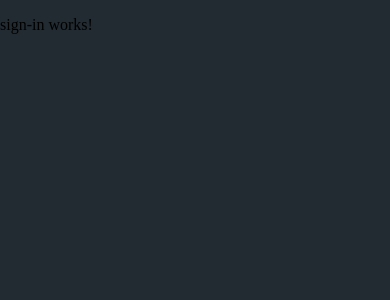
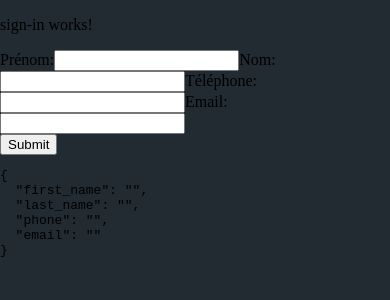
Before and after one commit to marth154/MovieSearch, an Angular app: page /sign-in in a window 390 px wide. Shown: the top 300 px of the page. Built offline with nearby package versions, Linux system fonts and the light colour scheme.

Commit message:
add first, last name, phone and email validator

```diff
--- a/src/app/app.module.ts
+++ b/src/app/app.module.ts
@@ -17,6 +17,7 @@ import { MapGenrePipe } from './pipes/map-genre.pipe';
 import { BrowserAnimationsModule } from '@angular/platform-browser/animations';
 import { SignInComponent } from './sign-in/sign-in.component';
 import { AffichageRechercheComponent } from './affichage-recherche/affichage-recherche.component';
+import { ReactiveFormsModule } from '@angular/forms';
 
 @NgModule({
   declarations: [
@@ -38,7 +39,8 @@ import { AffichageRechercheComponent } from './affichage-recherche/affichage-rec
     BrowserModule,
     HttpClientModule,
     AppRoutingModule,
-    BrowserAnimationsModule
+    BrowserAnimationsModule,
+    ReactiveFormsModule
   ],
   providers: [],
   bootstrap: [AffichageRechercheComponent]
--- a/src/app/sign-in/sign-in.component.html
+++ b/src/app/sign-in/sign-in.component.html
@@ -1 +1,30 @@
 <p>sign-in works!</p>
+
+<form [formGroup]="registerForm">
+  <div class="form-group">
+    <label for="first_name">Prénom:</label>
+    <input type="text" class="form-control" formControlName="first_name">
+    <div class="alert alert-danger" *ngIf="first_name.touched && first_name.errors?.required">Le prénom est requis</div>
+
+    <label for="last_name">Nom:</label>
+    <input type="text" class="form-control" formControlName="last_name">
+    <div class="alert alert-danger" *ngIf="last_name.touched && last_name.errors?.required">Le nom est requis</div>
+
+    <label for="phone">Téléphone:</label>
+    <input type="text" class="form-control" formControlName="phone">
+    <div class="alert alert-danger" *ngIf="phone.touched && phone.errors?.required">Le téléphone est requis</div>
+    <div class="alert alert-danger" *ngIf="phone.touched && phone.errors?.isANumber">Le numéro de téléphone doit être un nombre</div>
+    <div class="alert alert-danger" *ngIf="phone.touched && phone.errors?.cannotContainSpaces">Le numéro de téléphone ne doit pas contenir d'espace</div>
+    <div class="alert alert-danger" *ngIf="phone.touched && phone.errors?.startWithNumberZero">Le numéro de téléphone doit commencer par '0'</div>
+    <div class="alert alert-danger" *ngIf="phone.touched && phone.errors?.minlength || phone.errors?.maxlength">Le
+      numéro de téléphone doit contenir 10 caractères</div>
+
+    <label for="email">Email:</label>
+    <input type="text" class="form-control" formControlName="email">
+    <div class="alert alert-danger" *ngIf="email.touched && email.errors?.required">Le mail est requis</div>
+    <div class="alert alert-danger" *ngIf="email.touched && email.errors?.email || email.errors?.pattern">Le mail doit être valide</div>
+
+  </div>
+  <button type="submit" class="btn btn-primary">Submit</button>
+  <pre><code>{{ registerForm.value | json }}</code></pre>
+</form>
--- a/src/app/sign-in/sign-in.component.ts
+++ b/src/app/sign-in/sign-in.component.ts
@@ -1,15 +1,40 @@
 import { Component, OnInit } from '@angular/core';
+import { FormControl, FormGroup, Validators } from '@angular/forms';
+import { phoneValidator } from '../validators/phone.validator';
 
 @Component({
   selector: 'app-sign-in',
   templateUrl: './sign-in.component.html',
-  styleUrls: ['./sign-in.component.scss']
+  styleUrls: ['./sign-in.component.scss'],
 })
 export class SignInComponent implements OnInit {
+  registerForm: FormGroup;
 
-  constructor() { }
+  get first_name() {
+    return this.registerForm.get('first_name');
+  }
+
+  get last_name() {
+    return this.registerForm.get('last_name');
+  }
+
+  get phone() {
+    return this.registerForm.get('phone');
+  }
+
+  get email() {
+    return this.registerForm.get('email');
+  }
+
+  constructor() {}
 
   ngOnInit(): void {
+    this.registerForm = new FormGroup({
+      first_name: new FormControl('', Validators.required),
+      last_name: new FormControl('', Validators.required),
+      phone: new FormControl('', [Validators.required, Validators.minLength(10), Validators.maxLength(10), phoneValidator.isANumber, phoneValidator.cannotContainSpaces, phoneValidator.startWithNumberZero]),
+      email: new FormControl('', [Validators.required, Validators.email, Validators.pattern('^[a-z0-9._%+-]+@[a-z0-9.-]+\\.[a-z]{2,4}$')]),
+    });
   }
 
 }
--- /dev/null
+++ b/src/app/validators/phone.validator.ts
@@ -0,0 +1,19 @@
+import { AbstractControl, ValidationErrors } from '@angular/forms';
+
+export class phoneValidator {
+  static cannotContainSpaces(control: AbstractControl): ValidationErrors {
+    if ((control.value as string).indexOf(' ') >= 0) {
+      return { cannotContainSpaces: true };
+    }
+    return null;
+  }
+
+  static isANumber(control: AbstractControl): ValidationErrors {
+    return isNaN(control.value) ? { isANumber: true } : null;
+  }
+
+  static startWithNumberZero(control: AbstractControl): ValidationErrors {
+    return (control.value as string)[0] ? { startWithNumberZero: true } : null;
+  }
+
+}
```
